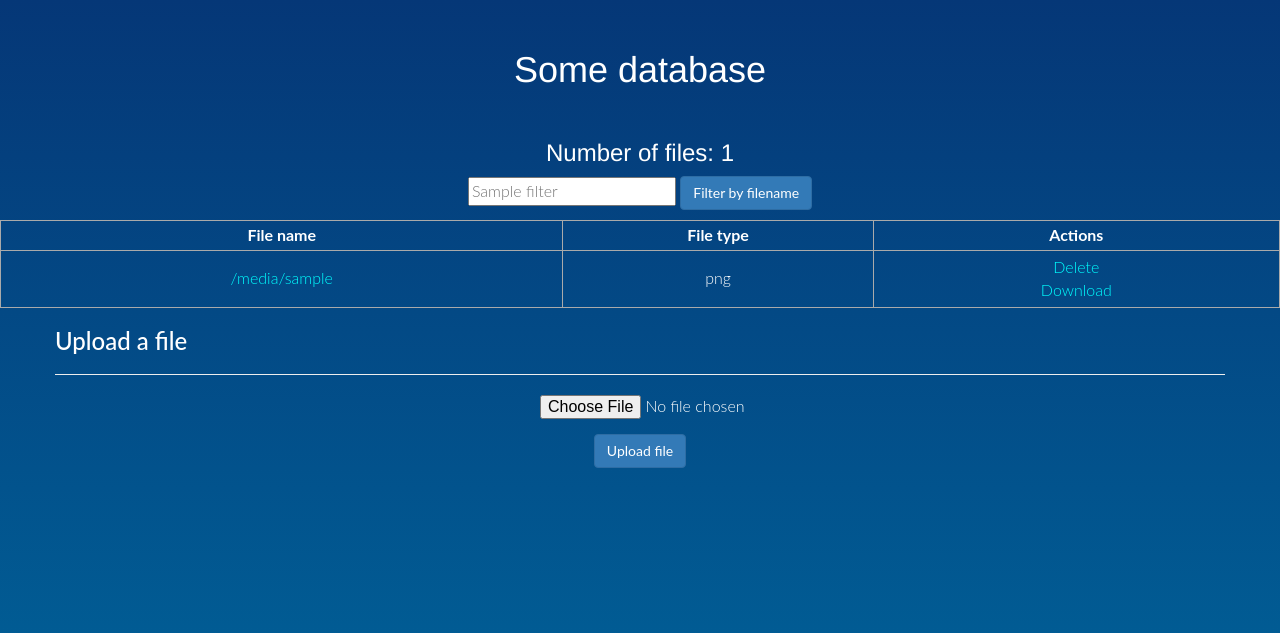
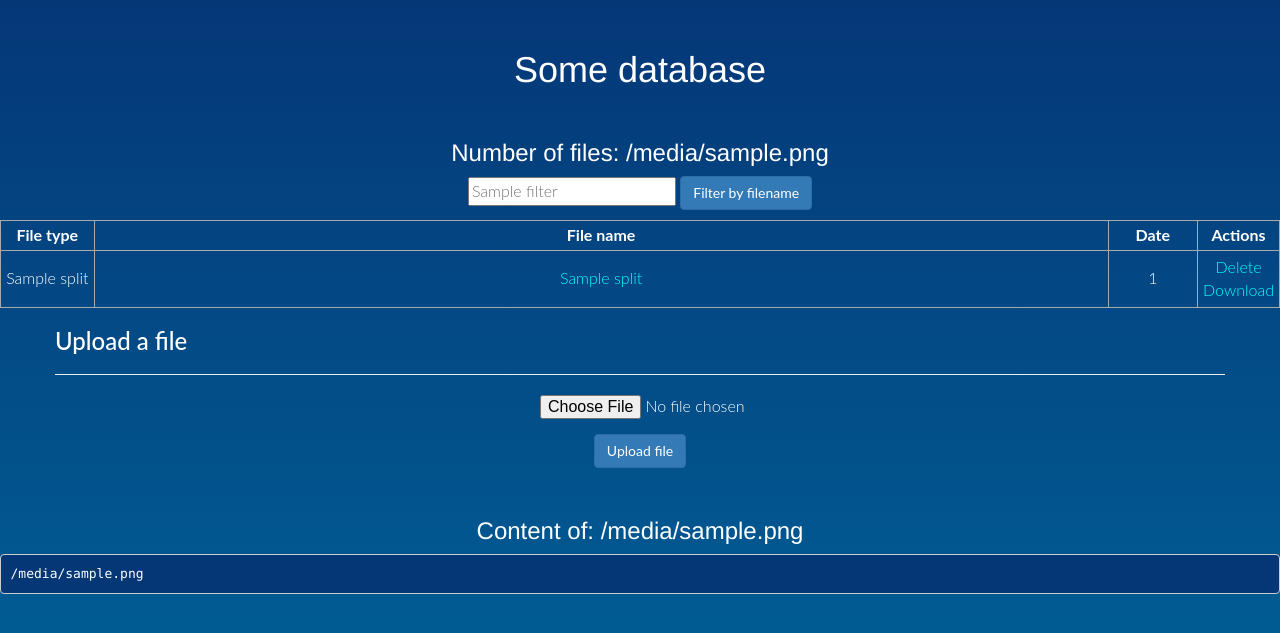
Before and after one commit to asulkava/kokeiluja, a Flask app: template posts_and_requests/templates/index.html in a window 1280 px wide. Shown: the top 633 px of the page. Run offline with Flask 2, Linux system fonts and the light colour scheme; the template is opened without the code that fills it: most values are stand-ins (such as "Sample title", 1, 10 or a date in 2020); some libraries are stand-ins or nearby versions.

Commit message:
Database webserver improvements
DESCRIPTION:
    - Added ability to see file content for text types
    - Added dates
    - TODO: upload content size, switching from flask to something better

```diff
--- a/posts_and_requests/server.py
+++ b/posts_and_requests/server.py
@@ -1,9 +1,9 @@
-import os
+import os, time, datetime
 from os import listdir
 from os.path import isfile, join
 
 from flask import Flask, request, abort, jsonify, send_from_directory
-from flask import render_template, url_for, redirect, flash, make_response
+from flask import render_template, url_for, redirect, flash
 
 ROOT = os.getcwd()
 UPLOAD_DIRECTORY = "{}/posts_and_requests/static/api_uploaded_files".format(ROOT)
@@ -14,13 +14,17 @@
 
 def get_files(filter_key):
     files = []
+    times_modified = []
     for filename in os.listdir(UPLOAD_DIRECTORY):
         path = os.path.join(UPLOAD_DIRECTORY, filename)
         if os.path.isfile(path) and (filter_key in filename):
             files.append(filename)
+            t = os.path.getmtime(path)
+            year,month,day,hour,minute,second=time.localtime(t)[:-3]
+            times_modified.append("%02d/%02d/%d %02d:%02d:%02d"%(day,month,year,hour,minute,second))
     n_of_files = len([name for name in os.listdir(UPLOAD_DIRECTORY) \
         if os.path.isfile(os.path.join(UPLOAD_DIRECTORY, name))])
-    return [files, n_of_files]
+    return [files, n_of_files, times_modified]
 
 api = Flask(__name__)
 api.config["FILE_UPLOADS"] = UPLOAD_DIRECTORY
@@ -29,8 +33,8 @@
 
 @api.route('/')
 def default():
-    [files, n_of_files] = get_files("")
-    return render_template('index.html', n_of_files=n_of_files, files=files)
+    [files, n_of_files, times_modified] = get_files("")
+    return render_template('index.html', files=[files, n_of_files, times_modified])
 
 @api.route("/files")
 def list_files():
@@ -77,7 +81,13 @@
 @api.route("/show/<path:path>")
 def show_file(path):
     file_path = os.path.join(api.config["FILE_UPLOADS"], path)
-    return redirect('/')
+    try:
+        with open(file_path, "r") as f:
+            content = f.read()
+        [files, n_of_files, times_modified] = get_files("")
+        return render_template('index.html', files=[files, n_of_files, times_modified], file_content = [path, content])
+    except:
+        return redirect('/')
 
 @api.route("/filter", methods=['POST', 'GET'])
 def filter_page():
@@ -86,8 +96,8 @@
         filter_value = str(request.form['content'])
     if filter_value == "":
         return redirect('/')
-    [files, n_of_files] = get_files(filter_value)
-    return render_template('index.html', n_of_files=n_of_files, files=files, filter=filter_value)
+    [files, n_of_files, times_modified] = get_files(filter_value)
+    return render_template('index.html', files=[files, n_of_files, times_modified], filter=filter_value)
 
 def allowed_extensions(filename):
     if not "." in filename:
--- a/posts_and_requests/static/style.css
+++ b/posts_and_requests/static/style.css
@@ -30,10 +30,32 @@
     margin-top: 10px;
 }
 
+#a {
+  width: 100px;
+}
+
+#b {
+  width: 1200px;
+}
+
+#c {
+  width: 100px;
+}
+
 #box {
     color: black;
     text-align: center;
     margin-top: 10px;
+}
+
+#preview-header {
+  text-align: center;
+}
+
+#preview {
+  color: white;
+  background-color: #053777;
+  margin: auto;
 }
 
 .form-group {
--- a/posts_and_requests/templates/index.html
+++ b/posts_and_requests/templates/index.html
@@ -10,34 +10,41 @@
 </head>
 <body>
     <h1 style="text-align: center;">Some database</h1>
-    <h3 style="text-align: center">Number of files: {{ n_of_files }} </h3>
+    <h3 style="text-align: center">Number of files: {{ files[1] }} </h3>
     <div id="box">
         <form action="/filter" method="POST">
             <input type="text" placeholder="{{ filter }}" id="content" name="content"/>
             <button type="submit" class="btn btn-primary">Filter by filename</button>
         </form>
     </div>
-    {% if files|length < 1 %}
+    {% if files[0]|length < 1 %}
     <h4 style="text-align:center">No files.</h4>
     {% else %}
     <table id="file-table">
-        <tr>
-            <th>File name</th>
-            <th>File type</th>
-            <th>Actions</th>
-        </tr>
-        {% for file in files %}
+        <thead>
             <tr>
+                <th id="a">File type</th>
+                <th id="b">File name</th>
+                <th id="c">Date</th>
+                <th>Actions</th>
+            </tr>
+        </thead>
+        {% for i in range(0, files[0]|length) %}
+        <tbody>
+            <tr>
+
+                <td>{{ files[0][i].split('.', 1)[1] }}</td>
                 <td>
-                    <a href="/show/{{ file}}">{{ file.split('.', 1)[0] }}</a>
+                    <a href="/show/{{ files[0][i]}}">{{ files[0][i].split('.', 1)[0] }}</a>
                 </td>
-                <td>{{ file.split('.', 1)[1] }}</td>
+                <td>{{ files[2][i] }}</td>
                 <td>
-                    <a href="/delete/{{ file }}">Delete</a>
+                    <a href="/delete/{{ files[0][i] }}">Delete</a>
                     <br>
-                    <a href="/download/{{ file }}">Download</a>
+                    <a href="/download/{{ files[0][i] }}">Download</a>
                 </td>
             </tr>
+        </tbody>
         {% endfor %}
     </table>
     {% endif %}
@@ -59,6 +66,9 @@
             </div>
         </div>
     </div>
-
+{% if file_content %}
+<h3 id="preview-header">Content of: {{ file_content[0] }}</h3>
+<pre id="preview">{{ file_content[1] }}</pre>
+{% endif %}
 </body>
 </html>
```
